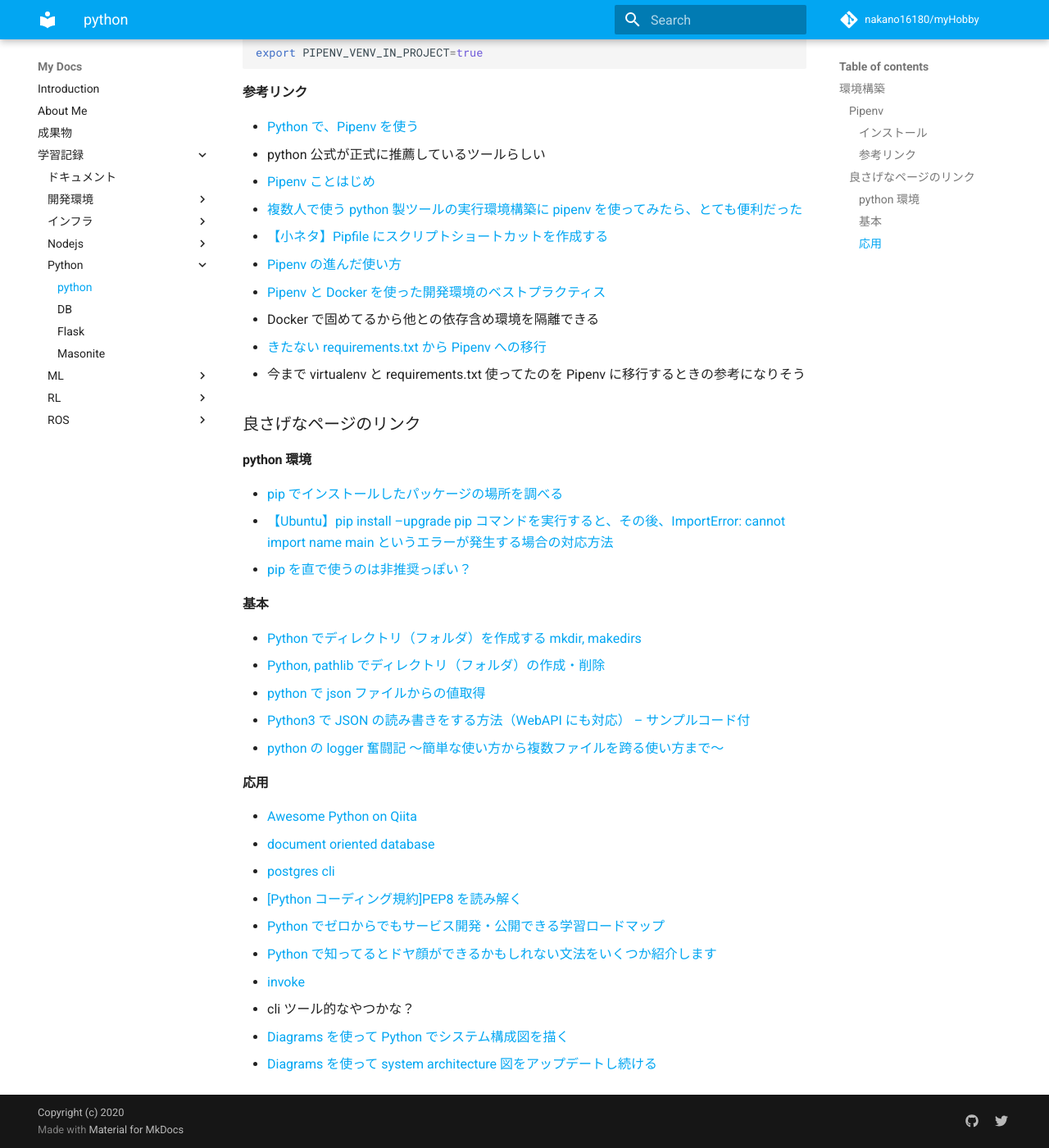
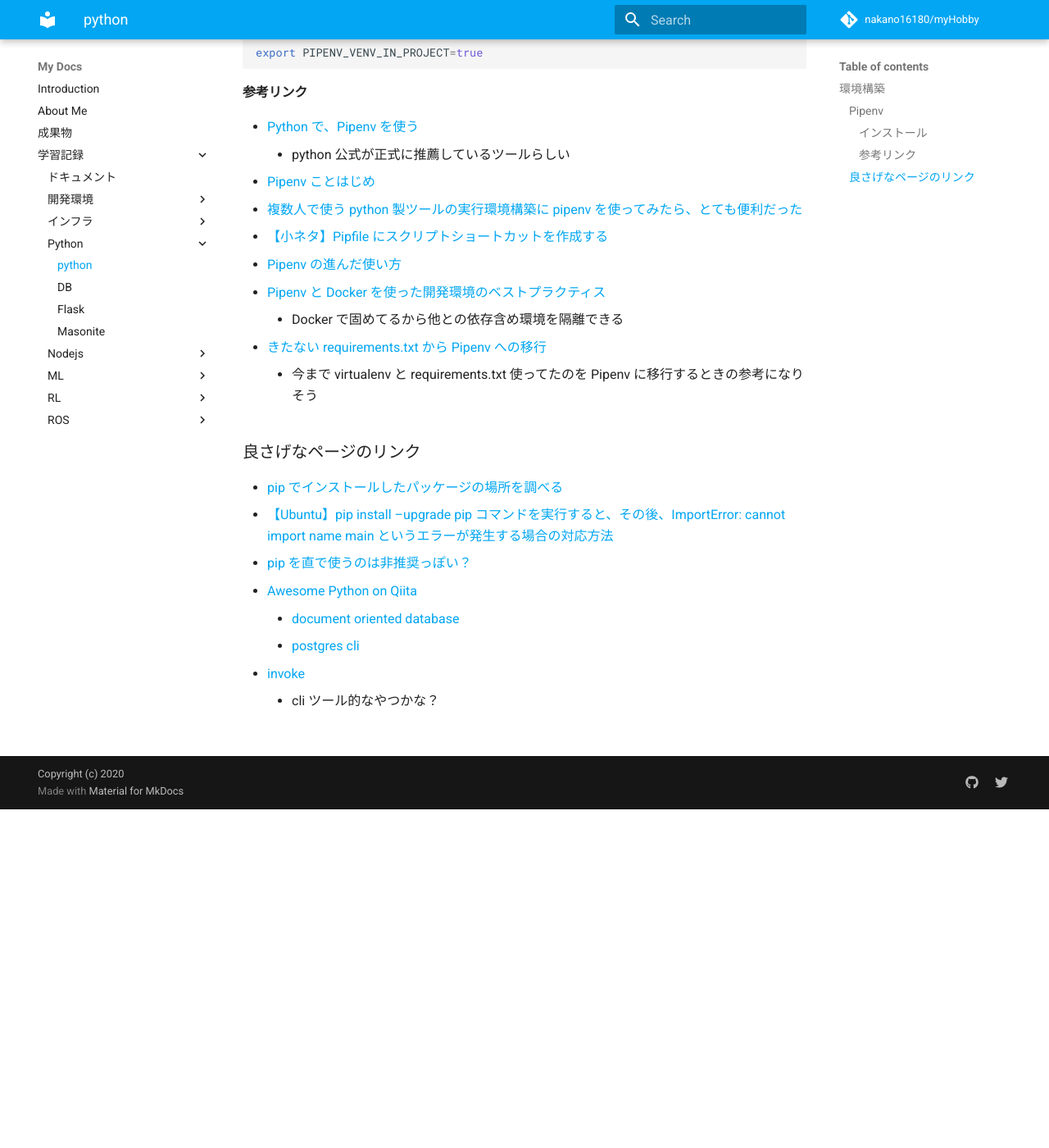
Before and after one commit to nakano16180/myHobby, an MkDocs documentation site: the page built from docs/Python/python.md, in a window 1280 px wide and 1400 px high, scrolled down 413 px. Shown: the whole window at 82% size. Built offline with MkDocs 1.6.1 and Material for MkDocs 9.7.7, drawn with Linux system fonts in a browser that asks for light colours; comment, search, counter and statistics services are not loaded.

Commit message:
Squashed commit of the following:
commit 87f341fe6e04f2b936a2968783e3868d7e720f69
Author: nakano16180 <nakano16180@gmail.com>
Date:   Sat Sep 26 16:01:44 2020 +0900

    update masonite

commit d9ab9f9f75a34868173a6c871c6e8452ddf7217a
Author: nakano16180 <nakano16180@gmail.com>
Date:   Sat Sep 26 16:01:30 2020 +0900

    update flask

commit 65c11d58638e4cd2719bc6a838c40dda66ebbce3
Author: nakano16180 <nakano16180@gmail.com>
Date:   Sat Sep 26 15:56:42 2020 +0900

    update database

commit 93a337e3c14718800da221d5512dc1dafa371d66
Author: nakano16180 <nakano16180@gmail.com>
Date:   Sat Sep 26 15:55:29 2020 +0900

    update python

commit 61d83dfd149c1311ec201f8c491e2c9075913601
Author: nakano16180 <nakano16180@gmail.com>
Date:   Sat Sep 26 15:53:13 2020 +0900

    サイドメニューの順序変更

```diff
--- a/docs/Python/python.md
+++ b/docs/Python/python.md
@@ -18,42 +18,25 @@
 
 #### 参考リンク
 
-- [Python で、Pipenv を使う](https://narito.ninja/blog/detail/58/)
-  - python 公式が正式に推薦しているツールらしい
-- [Pipenv ことはじめ](https://qiita.com/shinshin86/items/e11c1124e3e2e74556b8)
-- [複数人で使う python 製ツールの実行環境構築に pipenv を使ってみたら、とても便利だった](https://kapiecii.hatenablog.com/entry/2019/01/26/220000)
-- [【小ネタ】Pipfile にスクリプトショートカットを作成する](https://dev.classmethod.jp/articles/pipfile-scripts-shortcuts/)
-- [Pipenv の進んだ使い方](https://pipenv-ja.readthedocs.io/ja/translate-ja/advanced.html)
-- [Pipenv と Docker を使った開発環境のベストプラクティス](https://qiita.com/kawasin73/items/3e58fc8a14af66ab7204)
-  - Docker で固めてるから他との依存含め環境を隔離できる
-- [きたない requirements.txt から Pipenv への移行](https://www.kabuku.co.jp/developers/python-pipenv-graph)
-  - 今まで virtualenv と requirements.txt 使ってたのを Pipenv に移行するときの参考になりそう
+  - [Python で、Pipenv を使う](https://narito.ninja/blog/detail/58/)
+    - python 公式が正式に推薦しているツールらしい
+  - [Pipenv ことはじめ](https://qiita.com/shinshin86/items/e11c1124e3e2e74556b8)
+  - [複数人で使う python 製ツールの実行環境構築に pipenv を使ってみたら、とても便利だった](https://kapiecii.hatenablog.com/entry/2019/01/26/220000)
+  - [【小ネタ】Pipfile にスクリプトショートカットを作成する](https://dev.classmethod.jp/articles/pipfile-scripts-shortcuts/)
+  - [Pipenv の進んだ使い方](https://pipenv-ja.readthedocs.io/ja/translate-ja/advanced.html)
+  - [Pipenv と Docker を使った開発環境のベストプラクティス](https://qiita.com/kawasin73/items/3e58fc8a14af66ab7204)
+    - Docker で固めてるから他との依存含め環境を隔離できる
+  - [きたない requirements.txt から Pipenv への移行](https://www.kabuku.co.jp/developers/python-pipenv-graph)
+    - 今まで virtualenv と requirements.txt 使ってたのを Pipenv に移行するときの参考になりそう
 
 ### 良さげなページのリンク
 
-#### python 環境
+  - [pip でインストールしたパッケージの場所を調べる](https://qiita.com/t-fuku/items/83c721ed7107ffe5d8ff)
+  - [【Ubuntu】pip install –upgrade pip コマンドを実行すると、その後、ImportError: cannot import name main というエラーが発生する場合の対応方法](https://laboradian.com/cannot-import-name-main-when-upgrading-pip/)
+  - [pip を直で使うのは非推奨っぽい？](https://qiita.com/taro-hida/items/16006f3622551e231a2e)
 
-- [pip でインストールしたパッケージの場所を調べる](https://qiita.com/t-fuku/items/83c721ed7107ffe5d8ff)
-- [【Ubuntu】pip install –upgrade pip コマンドを実行すると、その後、ImportError: cannot import name main というエラーが発生する場合の対応方法](https://laboradian.com/cannot-import-name-main-when-upgrading-pip/)
-- [pip を直で使うのは非推奨っぽい？](https://qiita.com/taro-hida/items/16006f3622551e231a2e)
-
-#### 基本
-
-- [Python でディレクトリ（フォルダ）を作成する mkdir, makedirs](https://note.nkmk.me/python-os-mkdir-makedirs/)
-- [Python, pathlib でディレクトリ（フォルダ）の作成・削除](https://note.nkmk.me/python-pathlib-mkdir-rmdir/)
-- [python で json ファイルからの値取得](https://qiita.com/kohbis/items/f3156f822bac330494fd)
-- [Python3 で JSON の読み書きをする方法（WebAPI にも対応） – サンプルコード付](https://www.craneto.co.jp/archives/1331/)
-- [python の logger 奮闘記 ～簡単な使い方から複数ファイルを跨る使い方まで～](https://qiita.com/mimitaro/items/9fa7e054d60290d13bfc)
-
-#### 応用
-
-- [Awesome Python on Qiita](https://qiita.com/hatai/items/34c91d4ee0b54bd7cb8b)
-  - [document oriented database](https://github.com/msiemens/tinydb)
-  - [postgres cli](https://github.com/dbcli/pgcli)
-- [[Python コーディング規約]PEP8 を読み解く](https://qiita.com/simonritchie/items/bb06a7521ae6560738a7)
-- [Python でゼロからでもサービス開発・公開できる学習ロードマップ](https://qiita.com/Saku731/items/52a3bbacd002f26f408e)
-- [Python で知ってるとドヤ顔ができるかもしれない文法をいくつか紹介します](https://qiita.com/picapica/items/3ac61761a63e4fd4b7b8)
-- [invoke](https://github.com/pyinvoke/invoke)
-  - cli ツール的なやつかな？
-- [Diagrams を使って Python でシステム構成図を描く](https://dev.classmethod.jp/articles/diagrams-introduction/)
-- [Diagrams を使って system architecture 図をアップデートし続ける](https://blog.hatappi.me/entry/2020/02/27/224639)
+  - [Awesome Python on Qiita](https://qiita.com/hatai/items/34c91d4ee0b54bd7cb8b)
+    - [document oriented database](https://github.com/msiemens/tinydb)
+    - [postgres cli](https://github.com/dbcli/pgcli)
+  - [invoke](https://github.com/pyinvoke/invoke)
+    - cli ツール的なやつかな？
--- a/mkdocs.yml
+++ b/mkdocs.yml
@@ -59,14 +59,14 @@
           - AWS:
               - docker-lambda: ./dev/docker-lambda.md
               - Minio: ./dev/minio.md
-      - Nodejs:
-          - nodejs: ./Nodejs/nodejs.md
-          - API server: ./Nodejs/API.md
       - Python:
           - python: ./Python/python.md
           - DB: ./Python/database.md
           - Flask: ./Python/flask.md
           - Masonite: ./Python/masonite.md
+      - Nodejs:
+          - nodejs: ./Nodejs/nodejs.md
+          - API server: ./Nodejs/API.md
       - ML:
           - Tools: ./ML/ml-tools.md
       - RL:
```
Also changed, not shown: docs/Python/database.md (+11 -14 lines), docs/Python/flask.md (+1 -0 lines), docs/Python/masonite.md (+1 -2 lines).
